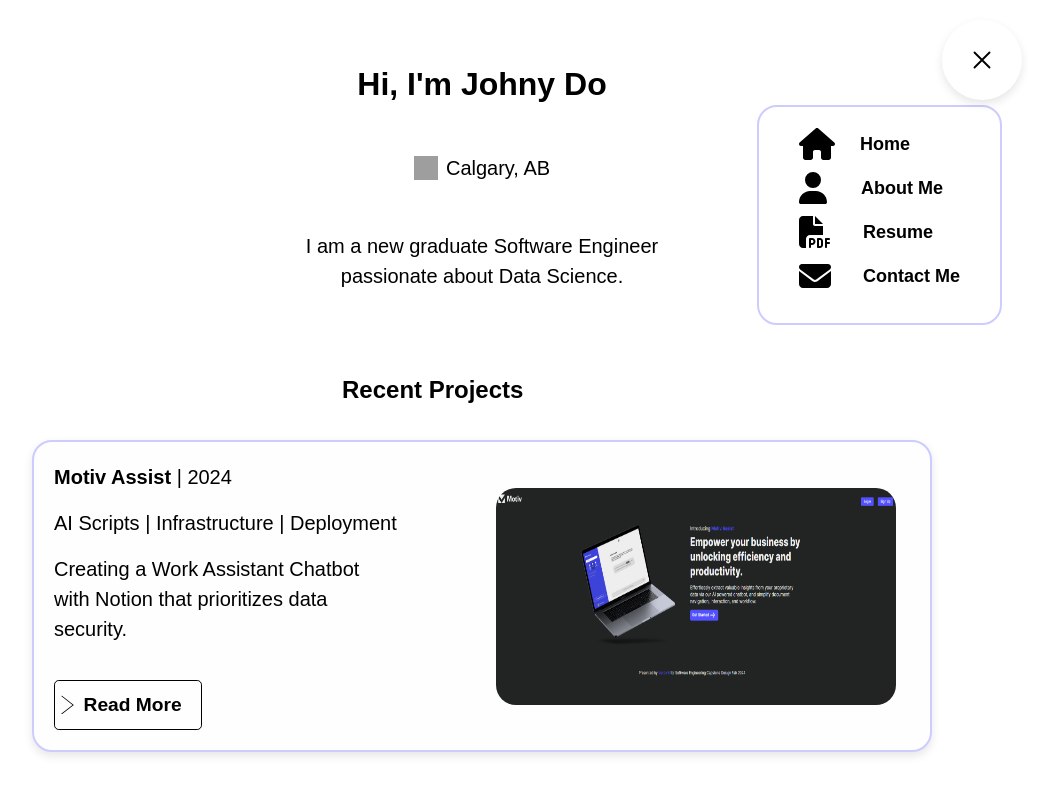
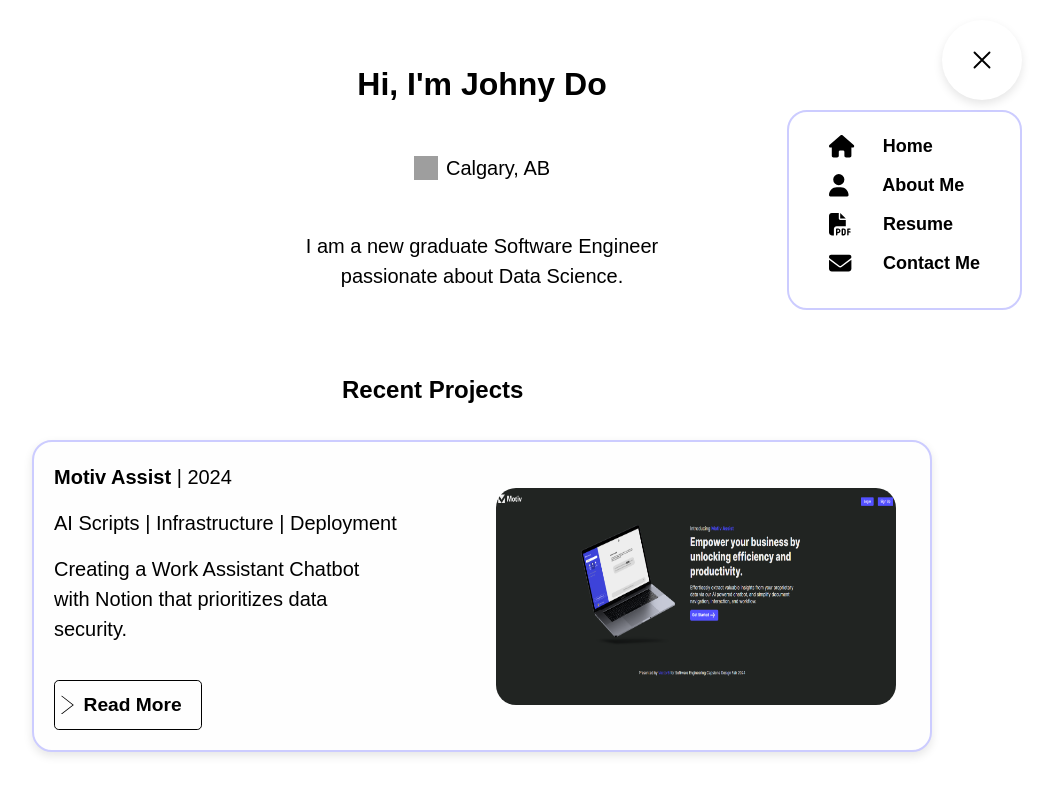
Before and after one commit to TienDatJohnyDo/johny-website, a React (Create React App) app: page / in a window 1280 px wide. Both pictures are taken after a click on the element 1140 px from the left and 60 px from the top of the page. Shown: the top 800 px of the page, without its empty margins (158-1211 px from the left). Built offline with nearby package versions, Linux system fonts and the light colour scheme; grey boxes are pictures that could not be loaded.

Commit message:
FIxed the navigation bar

```diff
--- a/src/App.css
+++ b/src/App.css
@@ -104,9 +104,9 @@
 }
 
 .modal {
-  position: absolute;
-  top: 105px; /* Adjust this value to position the modal */
-  right: 120px; /* Adjust this value to position the modal */
+  position: fixed;
+  top: calc(20px + 90px); /* Adjust this value to position the modal relative to hamburger menu */
+  right: calc(100px + 0px); /* Adjust this value to position the modal relative to hamburger menu */
   background-color: white;
   border: 2px solid #CCCCFF;
   padding: 20px;
@@ -143,3 +143,7 @@
   font-size: 18px;
   margin-left: 15px; /* Add margin to separate icon and text */
 }
+.small-icon {
+  font-size: 1.4rem;
+  /* You can adjust the font-size as needed */
+}
--- a/src/Components/Home.js
+++ b/src/Components/Home.js
@@ -9,6 +9,7 @@ import { faHome, faUser, faFilePdf} from '@fortawesome/free-solid-svg-icons';
 function HomePage() {
     const [menuActive, setMenuActive] = useState(false);
     const [modalOpen, setModalOpen] = useState(false);
+
 
     const toggleMenu = () => {
         setMenuActive(!menuActive);
@@ -39,10 +40,10 @@ function HomePage() {
                 {menuActive && (
                     <div className="modal" onClick={toggleMenu}>
                         <ul>
-                            <li><FontAwesomeIcon icon={faHome} style={{ fontSize: '1.3 rem', marginRight: '10px' }} /> <a href="#">Home</a></li>
-                            <li><FontAwesomeIcon icon={faUser} style={{ fontSize: '1.3 rem', marginRight: '19px' }} /> <a href="#">About Me</a></li>
-                            <li><FontAwesomeIcon icon={faFilePdf} style={{ fontSize: '1.3 rem', marginRight: '17px' }} /> <a href="#">Resume</a></li>
-                            <li><FontAwesomeIcon icon={faEnvelope} style={{ fontSize: '1.3 rem', marginRight: '17px' }} /> <a href="#">Contact Me</a></li>
+                            <li><FontAwesomeIcon icon={faHome} className="small-icon" style={{ marginRight: '14px' }} /> <a href="#">Home</a></li>
+                            <li><FontAwesomeIcon icon={faUser} className="small-icon" style={{ marginRight: '19px' }} /> <a href="#">About Me</a></li>
+                            <li><FontAwesomeIcon icon={faFilePdf} className="small-icon" style={{ marginRight: '17px' }} /> <a href="#">Resume</a></li>
+                            <li><FontAwesomeIcon icon={faEnvelope} className="small-icon" style={{ marginRight: '17px' }} /> <a href="#">Contact Me</a></li>
                         </ul>
                     </div>
                 )}
```
